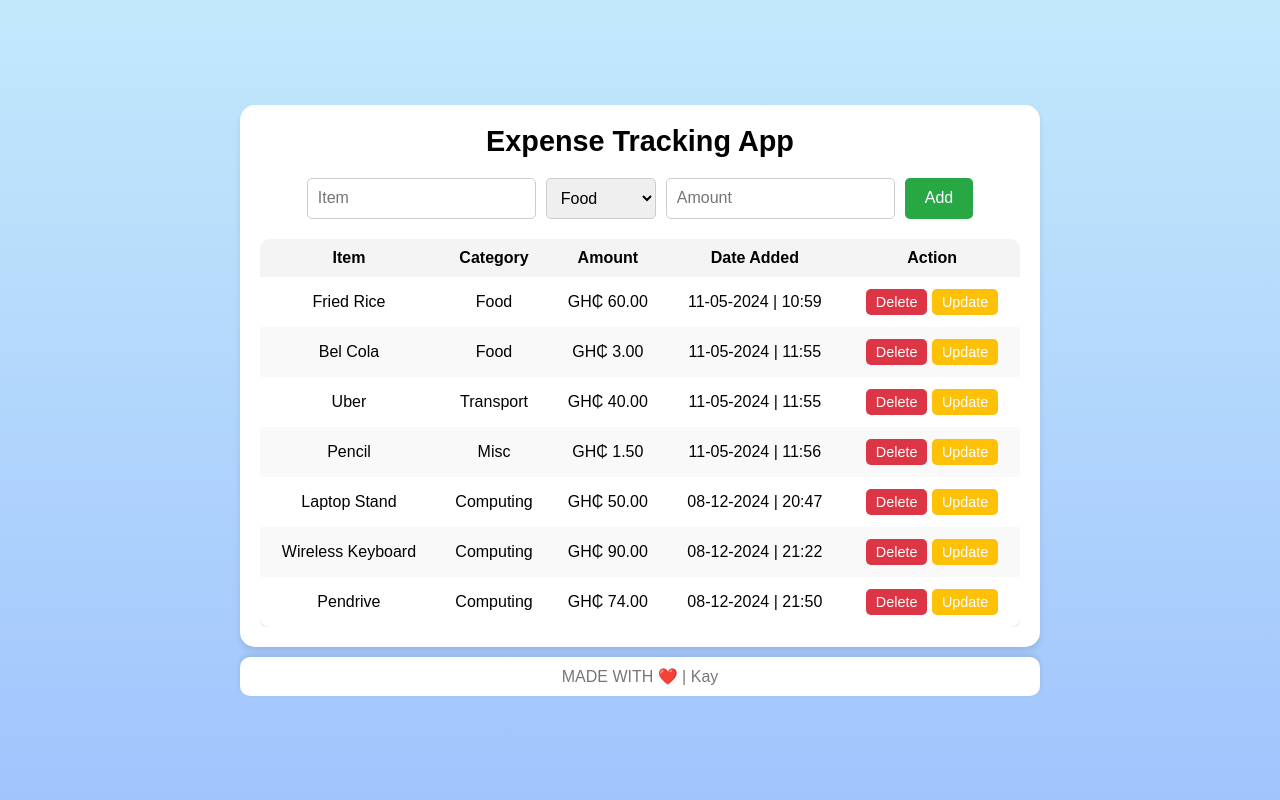
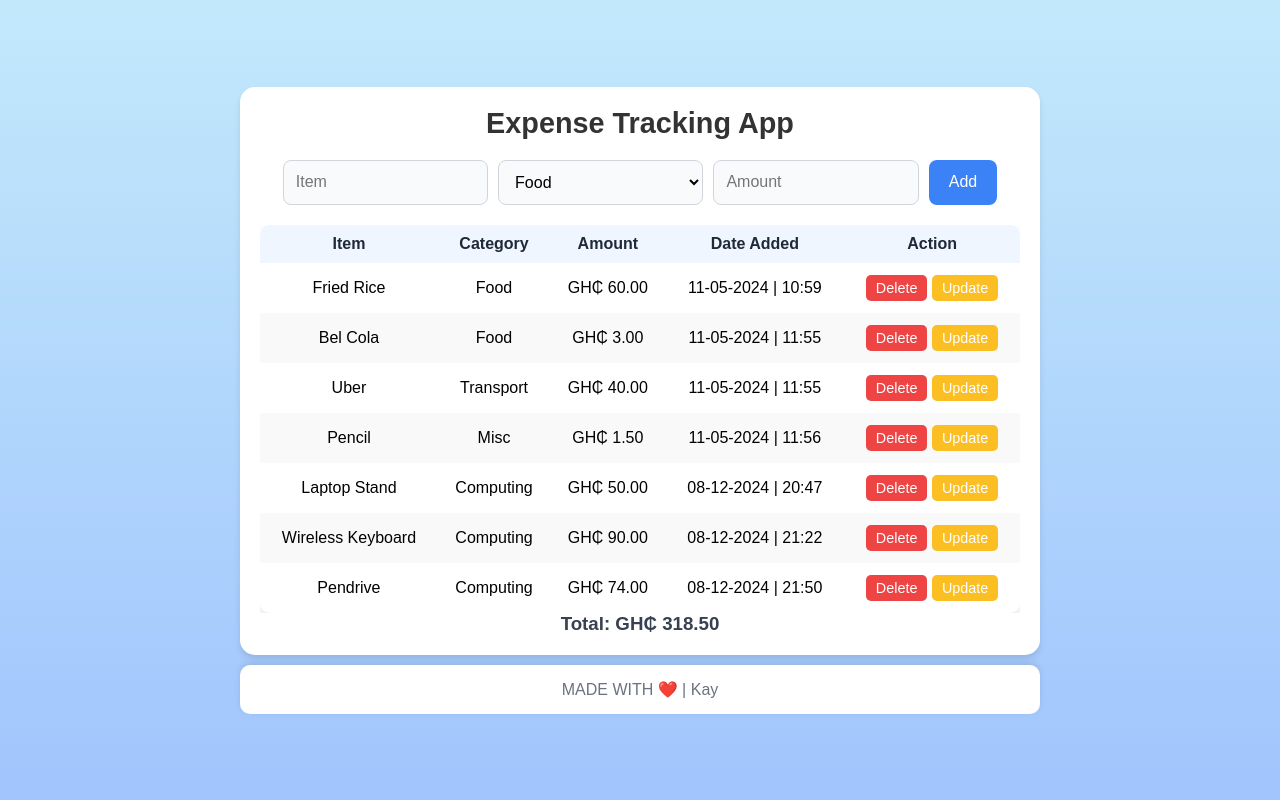
Before and after one commit to richmondkorsah/Expense-Tracker, a Flask app: page / in a window 1280 px wide. Run offline with Flask 3, Linux system fonts and the light colour scheme; data comes from the database, SQL or seed files in the repository; both versions use the stored data as it was after the commit.

Commit message:
UI Improvement and Total Sum for amount field added

```diff
--- a/app.py
+++ b/app.py
@@ -36,7 +36,10 @@ def index():
             return 'There was an issue adding the expense'
     else:
         expenses = Expense.query.order_by(Expense.date_added).all()
-        return render_template('index.html', expenses=expenses)
+        total_amount = db.session.query(db.func.sum(Expense.amount)).one_or_none()
+        total_amount = total_amount[0] if total_amount else 0  # Extract the result or set to 0
+        total_amount = round(total_amount, 2)
+        return render_template('index.html', expenses=expenses, total_amount=total_amount)
 
 
 @app.route('/delete/<int:id>')
--- a/static/css/main.css
+++ b/static/css/main.css
@@ -2,7 +2,7 @@
     margin: 0;
     padding: 0;
     box-sizing: border-box;
-    font-family: Arial, sans-serif;
+    font-family: 'Poppins', Arial, sans-serif;
 }
 
 body {
@@ -25,7 +25,7 @@ body {
 }
 
 .card {
-    background-color: #fff;
+    background-color: #ffffff;
     border-radius: 15px;
     padding: 20px;
     box-shadow: 0 4px 6px rgba(0, 0, 0, 0.1);
@@ -38,6 +38,7 @@ h1 {
     text-align: center;
     margin-bottom: 20px;
     font-size: 1.8rem;
+    color: #333;
 }
 
 .form {
@@ -54,35 +55,40 @@ h1 {
     max-width: 800px;
 }
 
-input[type="text"] {
+input[type="text"],
+input[type="number"],
+select {
     flex: 1;
     min-width: 150px;
-    padding: 10px;
-    border: 1px solid #ccc;
-    border-radius: 5px;
+    padding: 12px;
+    border: 1px solid #d1d5db;
+    border-radius: 8px;
     font-size: 1rem;
+    background-color: #f8fafc;
+    transition: box-shadow 0.3s ease;
 }
 
-select {
-    padding: 10px;
-    border: 1px solid #ccc;
-    border-radius: 5px;
-    font-size: 1rem;
+input[type="text"]:focus,
+input[type="number"]:focus,
+select:focus {
+    box-shadow: 0 0 8px rgba(59, 130, 246, 0.5);
+    border-color: #3b82f6;
 }
 
 button.submit {
-    background-color: #28a745;
-    color: #fff;
+    background-color: #3b82f6;
+    color: #ffffff;
     border: none;
-    padding: 10px 20px;
+    padding: 12px 20px;
     font-size: 1rem;
-    border-radius: 5px;
+    border-radius: 8px;
     cursor: pointer;
-    transition: background-color 0.3s;
+    transition: background-color 0.3s ease, transform 0.2s ease;
 }
 
 button.submit:hover {
-    background-color: #218838;
+    background-color: #2563eb;
+    transform: scale(1.05);
 }
 
 .table {
@@ -95,20 +101,27 @@ table {
     border-collapse: collapse;
     border-radius: 10px;
     overflow: hidden;
-    box-shadow: 0 2px 4px rgba(0, 0, 0, 0.1);
+    box-shadow: 0 4px 8px rgba(0, 0, 0, 0.1);
 }
 
 th, td {
     padding: 10px;
     text-align: center;
+    font-size: 1rem;
 }
 
 thead th {
-    background-color: #f4f4f4;
+    background-color: #eff6ff;
+    color: #1f2937;
+    font-weight: 600;
 }
 
 tbody tr:nth-child(even) {
     background-color: #f9f9f9;
+}
+
+tbody tr:hover {
+    background-color: #f0f4f8;
 }
 
 a.delete-btn, a.update-btn {
@@ -124,42 +137,57 @@ a.delete-btn, a.update-btn {
 }
 
 a.delete-btn {
-    background-color: #dc3545;
+    background-color: #ef4444;
     color: #fff;
 }
 
 a.update-btn {
-    background-color: #ffc107;
+    background-color: #fbbf24;
     color: #fff;
 }
 
 a.delete-btn:hover {
-    background-color: #c82333;
+    background-color: #dc2626;
 }
 
 a.update-btn:hover {
-    background-color: #e0a800;
+    background-color: #d97706;
+}
+
+
+/* Total Summary */
+.total_amount {
+    width: 100%;
+    color: #6b7280;
+    text-align: center;
+    margin: 10px 0;
+    font-size: 1.2rem;
+}
+
+h3 {
+    text-align: center;
+    color: #374151;
 }
 
 /* Footer Design */
 .footer {
     width: 100%;
     max-width: 800px; /* Same width as the .card */
-    background-color: #fff;
-    padding: 10px 0;
+    background-color: #ffffff;
+    padding: 15px 0;
     margin-top: 10px;
     text-align: center;
     font-size: 1rem;
-    color: #777;
+    color: #6b7280;
     border-radius: 10px;
-    box-shadow: 0 -2px 5px rgba(0, 0, 0, 0.1);
+    box-shadow: 0 -2px 6px rgba(0, 0, 0, 0.1);
 }
 
 /* Responsive Design */
 @media (max-width: 600px) {
     .form-group {
         flex-direction: column;
-        gap: 15px;
+        gap: 20px;
     }
 
     .form-group input[type="text"],
@@ -168,7 +196,7 @@ a.update-btn:hover {
     }
 
     th, td {
-        font-size: 0.9rem;
+        font-size: 0.85rem;
     }
 
     button.delete-btn, button.update-btn {
--- a/templates/index.html
+++ b/templates/index.html
@@ -19,12 +19,19 @@
 
                     <select name="category" id="category">
                         <option value="Food" id="food">Food</option>
-                        <option value="Transport" id="transport">Transport</option>
-                        <option value="Misc" id="misc">Misc</option>
-                        <option value="Clothing" id="clothing">Clothing</option>
+                        <option value="Transportation" id="transportation">Transportation</option>
+                        <option value="Leisure" id="leisure">Leisure</option>
+                        <option value="Utilities" id="utilities">Utilities</option>
+                        <option value="Healthcare" id="healthcare">Healthcare</option>
+                        <option value="Education" id="education">Education</option>
+                        <option value="Computing" id="computing">Computing</option>
+                        <option value="Personal" id="personal">Personal</option>
+                        <option value="Subscriptions" id="subscriptions">Subscriptions</option>
+                        <option value="Other" id="other">Other</option>
                     </select>
 
-                    <input type="text" id="amount" name="amount" placeholder="Amount">
+
+                    <input type="number" id="amount" step="any" name="amount" placeholder="Amount">
 
                     <button class="submit" value="Add Task">Add</button>
                 </div>
@@ -58,6 +65,9 @@
             </table>
         </div>
         {% endif %}
+        <div class="total-amount">
+            <h3>Total: GH₵ {{ "%.2f" | format(total_amount) }}</h3>
+        </div>
     </div>
 </div>
 <div class="footer">
```
Also changed, not shown: templates/update.html (+11 -5 lines), instance/expense.db.
